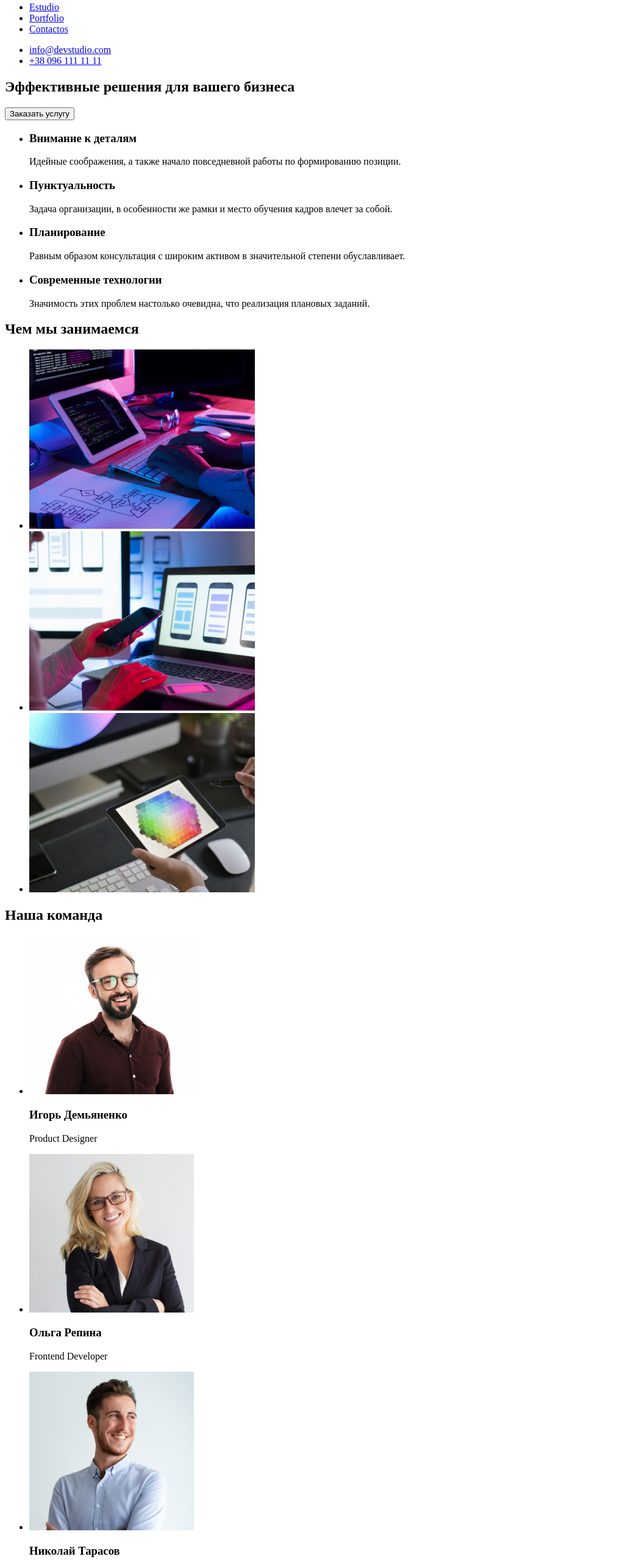
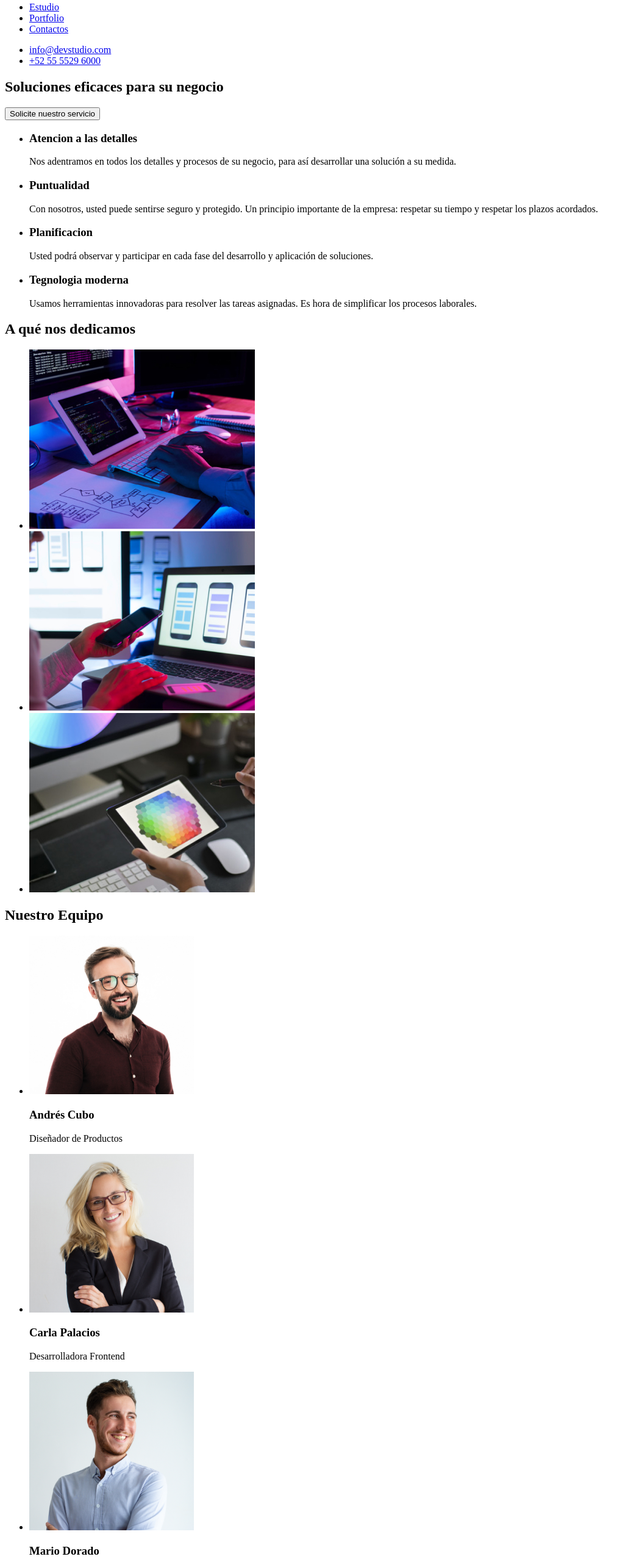
Before and after one commit to goit-latam/homework1-html, a plain HTML site: page index.html in a window 1280 px wide. Shown: the part 39-2600 px from the top of the page at 61% size, without its empty margins (0-1035 px from the left). Drawn offline with Linux system fonts and the light colour scheme.

Commit message:
Update index.html

```diff
--- a/index.html
+++ b/index.html
@@ -21,87 +21,97 @@
           <a href="mailto:info@devstudio.com">info@devstudio.com</a>
         </li>
         <li>
-          <a href="tel:+380961111111">+38 096 111 11 11</a>
+          <a href="tel:+380961111111">+52 55 5529 6000</a>
         </li>
       </ul>
     </header>
     <main>
       <section>
-        <h1>Эффективные решения для вашего бизнеса</h1>
-        <button type="button">Заказать услугу</button>
+        <h1>Soluciones eficaces para su negocio</h1>
+        <button type="button">Solicite nuestro servicio</button>
       </section>
       <section>
         <!--<h2>Наши преимущества</h2>-->
         <ul>
           <li>
-            <h3>Внимание к деталям</h3>
-            <p>Идейные соображения, а также начало повседневной работы по формированию позиции.</p>
-          </li>
-          <li>
-            <h3>Пунктуальность</h3>
+            <h3>Atencion a las detalles</h3>
             <p>
-              Задача организации, в особенности же рамки и место обучения кадров влечет за собой.
+              Nos adentramos en todos los detalles y procesos de su negocio, para así desarrollar
+              una solución a su medida.
             </p>
           </li>
           <li>
-            <h3>Планирование</h3>
+            <h3>Puntualidad</h3>
             <p>
-              Равным образом консультация с широким активом в значительной степени обуславливает.
+              Con nosotros, usted puede sentirse seguro y protegido. Un principio importante de la
+              empresa: respetar su tiempo y respetar los plazos acordados.
             </p>
           </li>
           <li>
-            <h3>Современные технологии</h3>
-            <p>Значимость этих проблем настолько очевидна, что реализация плановых заданий.</p>
+            <h3>Planificacion</h3>
+            <p>
+              Usted podrá observar y participar en cada fase del desarrollo y aplicación de
+              soluciones.
+            </p>
+          </li>
+          <li>
+            <h3>Tegnologia moderna</h3>
+            <p>
+              Usamos herramientas innovadoras para resolver las tareas asignadas. Es hora de
+              simplificar los procesos laborales.
+            </p>
           </li>
         </ul>
       </section>
       <section>
-        <h2>Чем мы занимаемся</h2>
+        <h2>A qué nos dedicamos</h2>
         <ul>
-          <li><img src="./images/code.jpg" alt="Написание кода" width="370" height="294" /></li>
+          <li>
+            <img src="./images/code.jpg" alt="Escritura de código" width="370" height="294" />
+          </li>
           <li>
             <img
               src="./images/app.jpg"
-              alt="Разработка приложений для мобильных устройств"
+              alt="Desarrollo de aplicaciones para dispositivos móviles"
               width="370"
               height="294"
             />
           </li>
-          <li><img src="./images/design.jpg" alt="Веб Дизайн" width="370" height="294" /></li>
+          <li><img src="./images/design.jpg" alt="Web diseño" width="370" height="294" /></li>
         </ul>
       </section>
       <section>
-        <h2>Наша команда</h2>
+        <h2>Nuestro Equipo</h2>
         <ul>
           <li>
-            <img src="./images/igordem.jpg" alt="Игорь Демьяненко" width="270" height="260" />
-            <h3>Игорь Демьяненко</h3>
-            <p>Product Designer</p>
+            <img src="./images/igordem.jpg" alt="Andrés Cubo" width="270" height="260" />
+            <h3>Andrés Cubo</h3>
+            <p>Diseñador de Productos</p>
           </li>
           <li>
-            <img src="./images/olharep.jpg" alt="Ольга Репина" width="270" height="260" />
-            <h3>Ольга Репина</h3>
-            <p>Frontend Developer</p>
+            <img src="./images/olharep.jpg" alt="Carla Palacios" width="270" height="260" />
+            <h3>Carla Palacios</h3>
+            <p>Desarrolladora Frontend</p>
           </li>
           <li>
-            <img src="./images/nikolaytar.jpg" alt="Николай Тарасов" width="270" height="260" />
-            <h3>Николай Тарасов</h3>
+            <img src="./images/nikolaytar.jpg" alt="Mario Dorado" width="270" height="260" />
+            <h3>Mario Dorado</h3>
             <p>Marketing</p>
           </li>
           <li>
-            <img src="./images/mihailyarm.jpg" alt="Михаил Ермаков" width="270" height="260" />
-            <h3>Михаил Ермаков</h3>
-            <p>UI Designer</p>
+            <img src="./images/mihailyarm.jpg" alt="Pablo Mijangos" width="270" height="260" />
+            <h3>Pablo Mijangos</h3>
+            <p>Diseñador IU</p>
           </li>
         </ul>
       </section>
     </main>
     <footer>
-      <a href="#"> <span>Web</span>Studio</a>
-      <address>г. Киев, пр-т Леси Украинки, 26</address>
+      <a href="#"> Web>Studio</a>
+      <address>Calz. Ticomán 500, Ciudad de México, CDMX, México</address>
       <ul>
         <li><a href="mailto:info@example.com">info@example.com</a></li>
-        <li><a href="tel:+380991111111">+38 099 111 11 11</a></li>
+        <li><a href="tel:+380991111111">+52 55 5529 6000 </a></li>
       </ul>
     </footer>
   </body>
```
